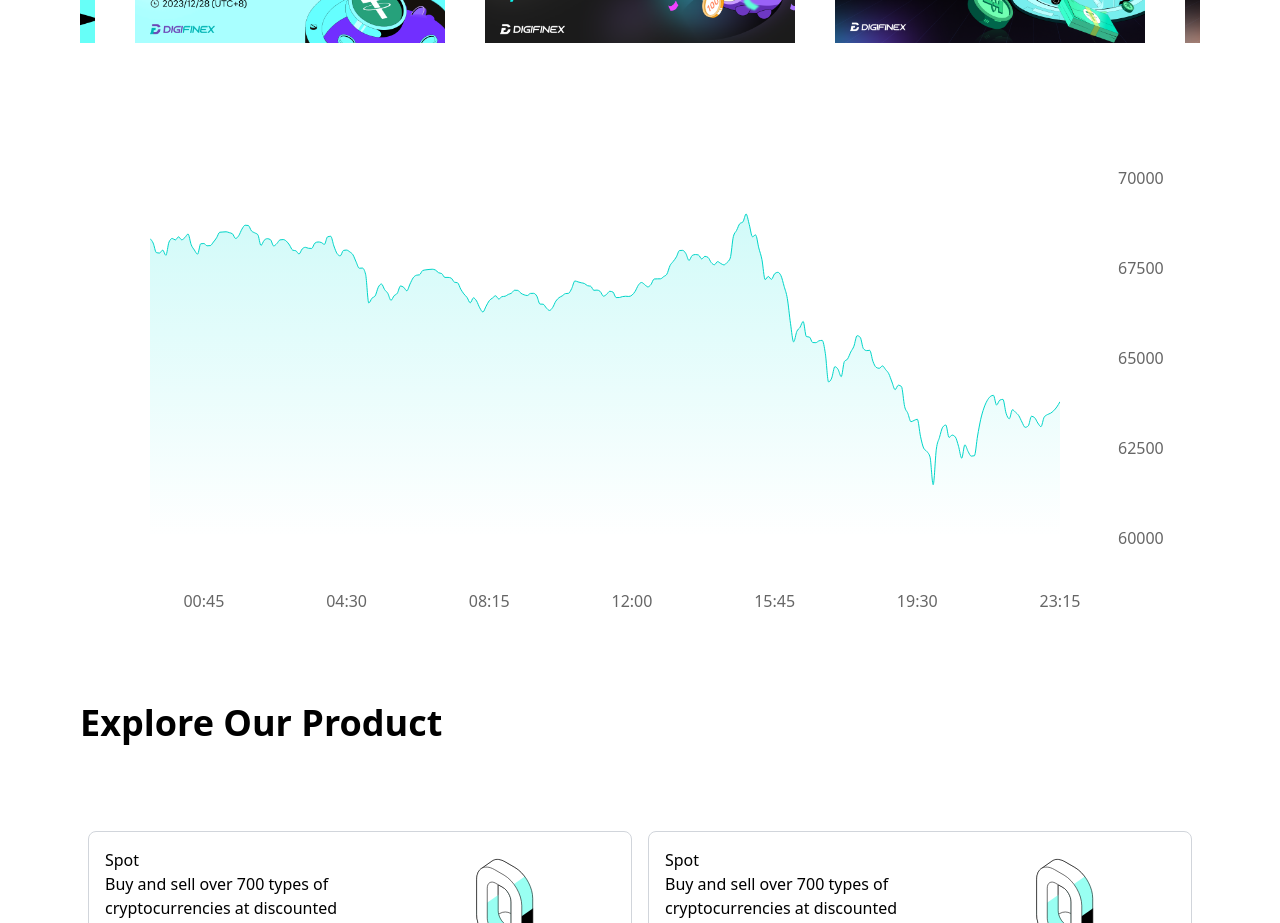
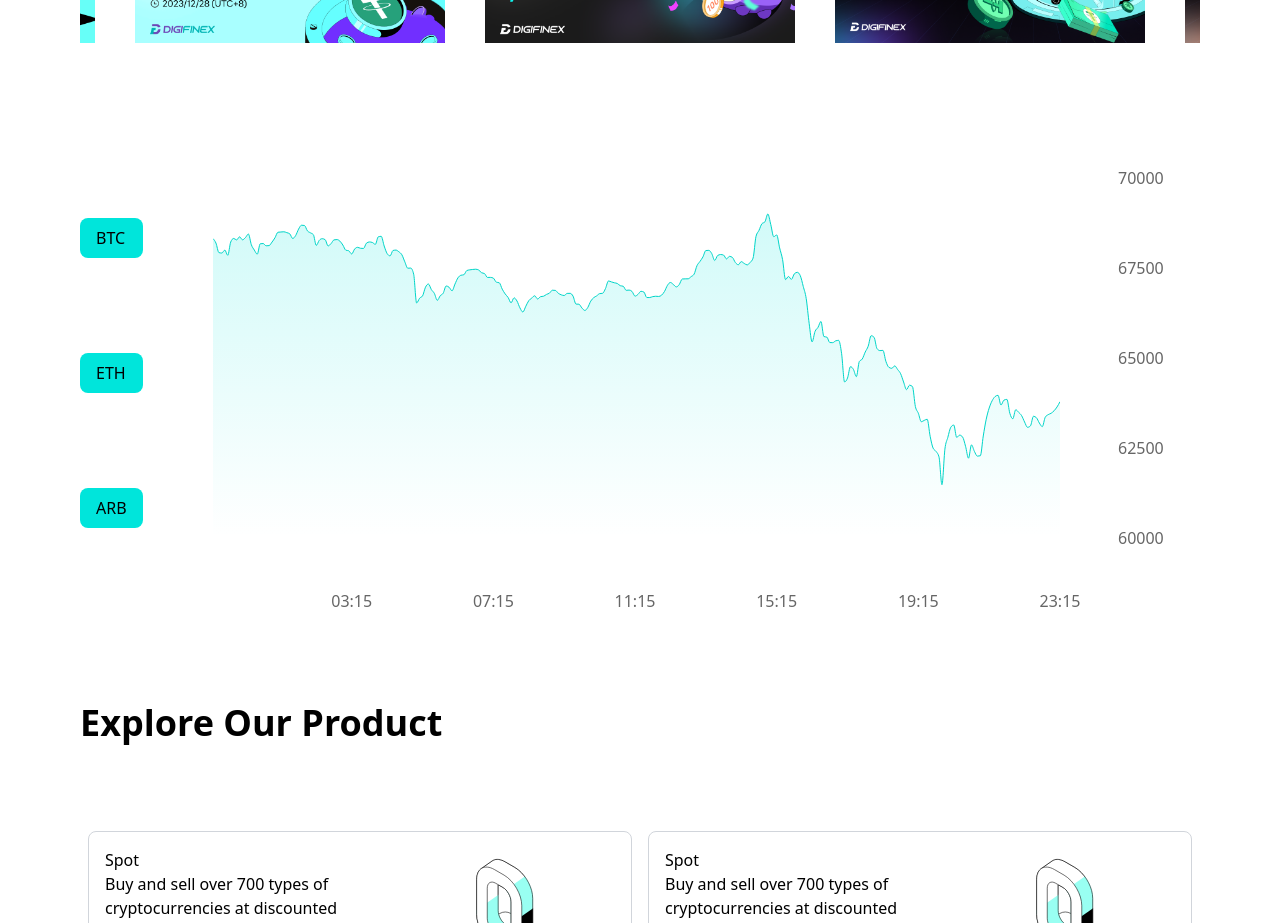
Before and after one commit to yubinzou25/cryptomarket, a React (Vite) app: page / in a window 1280 px wide. Shown: the part 900-1823 px from the top of the page. Built offline with nearby package versions, Linux system fonts and the light colour scheme.

Commit message:
setup chart button layout

```diff
--- a/src/components/pages/homepage/PriceChart.tsx
+++ b/src/components/pages/homepage/PriceChart.tsx
@@ -2,6 +2,7 @@
 import {Area, AreaChart, ResponsiveContainer, Tooltip, XAxis, YAxis} from 'recharts';
 import BTC from '../../../test_data/BTC.json';
 import Chart from '../../util/Chart';
+import LinkButton from '../../util/LinkButton';
 function PriceChart() {
   const priceData = BTC.t.map((val, idx) =>
   {
@@ -14,7 +15,12 @@ function PriceChart() {
     return {time:formattedTime, price:BTC.h[idx] }
   });
   return (
-    <div className="flex justify-center">
+    <div className="flex flex-col md:flex-row justify-evenly">
+      <div className="flex flex-row md:flex-col justify-evenly">
+        <LinkButton to='/' buttonText='BTC' primaryColor={true}/>
+        <LinkButton to='/' buttonText='ETH' primaryColor={true}/>
+        <LinkButton to='/' buttonText='ARB' primaryColor={true}/>
+      </div>
       <Chart data={priceData}/>
     </div>
   )
```
